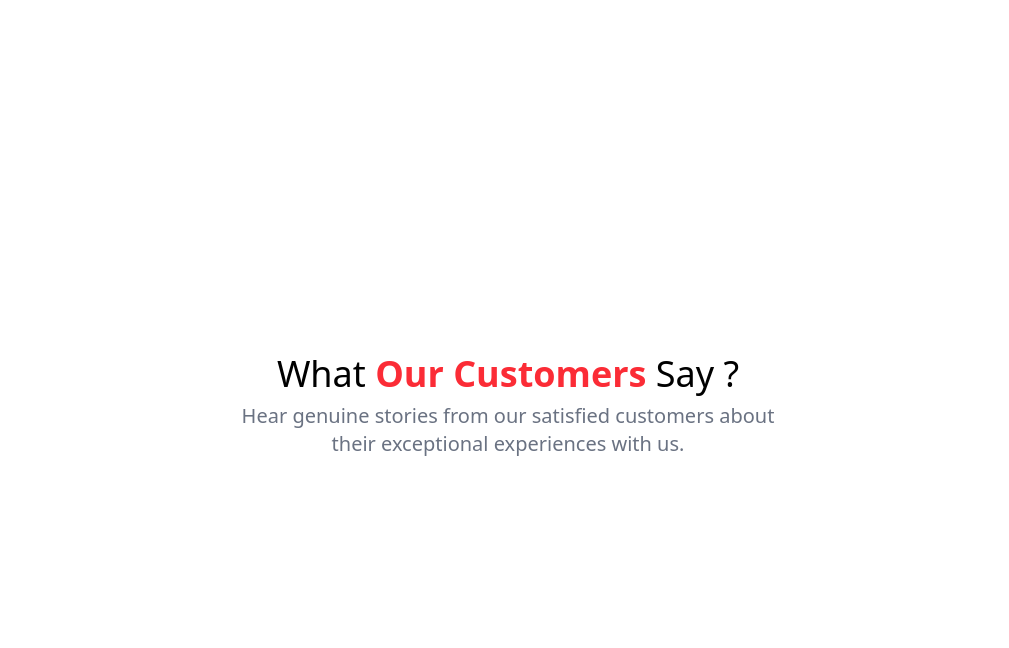
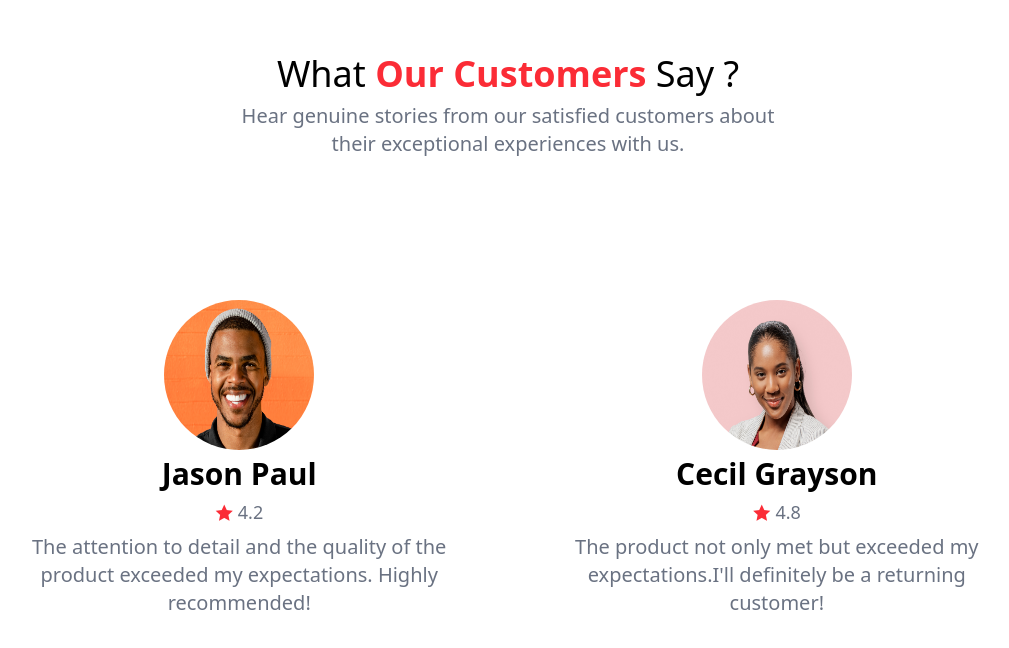
Before and after one commit to Thi2erry8/Vans, a React (Vite) app in the folder Vans/: page / in a window 1280 px wide. Shown: the part 3964-4612 px from the top of the page, without its empty margins (132-1141 px from the left). Built offline with nearby package versions, Linux system fonts and the light colour scheme.

Commit message:
Custom_review_end

```diff
--- a/Vans/src/section/CustomerReviews.jsx
+++ b/Vans/src/section/CustomerReviews.jsx
@@ -1,7 +1,19 @@
+import customer_1 from '../assets/images/Customer_1.jpg'
+import customer_2 from '../assets/images/Customer_2.jpg'
 function CustomerReviews(){
   const customers = [{
-
-                     }];
+                       ProfilPic : customer_1,
+                       Name:"Jason Paul",
+                       Review:"The attention to detail and the quality of the product exceeded my expectations. Highly recommended!",
+                       rating: " 4.2"
+                    },
+                     {
+                       ProfilPic : customer_2,
+                       Name:"Cecil Grayson",
+                       Review:"The product not only met but exceeded my expectations.I'll definitely be a returning customer!",
+                       rating: " 4.8"
+                    }
+                    ];
     return(
              <div className="h-screen w-full flex flex-col  items-center justify-center">
             <div className="w-1/2 flex flex-col items-center justify-center gap-2">
@@ -11,8 +23,15 @@ function CustomerReviews(){
                       their exceptional experiences with us.
                    </p>
             </div>
-            <div className="w-full flex flex-row ">
-
+            <div className="w-full flex flex-row h-3/4 justify-evenly">
+                      {customers.map((customer) =>(
+                        <div className=" w-2/5 flex flex-col items-center justify-center gap-1.5">
+                              <img className='rounded-full h-[150px] w-[150px]' src={customer.ProfilPic} alt={`picture of ${customer.Name}`} />
+                              <p className='text-3xl font-bold'>{customer.Name}</p>
+                              <p className='text-lg text-gray-500'><i className="ri-star-fill text-red-500"></i>{customer.rating}</p>
+                              <p className='text-center text-gray-500 text-xl'>{customer.Review}</p>
+                        </div>
+                      ))}
             </div>
      </div>
     )
```
